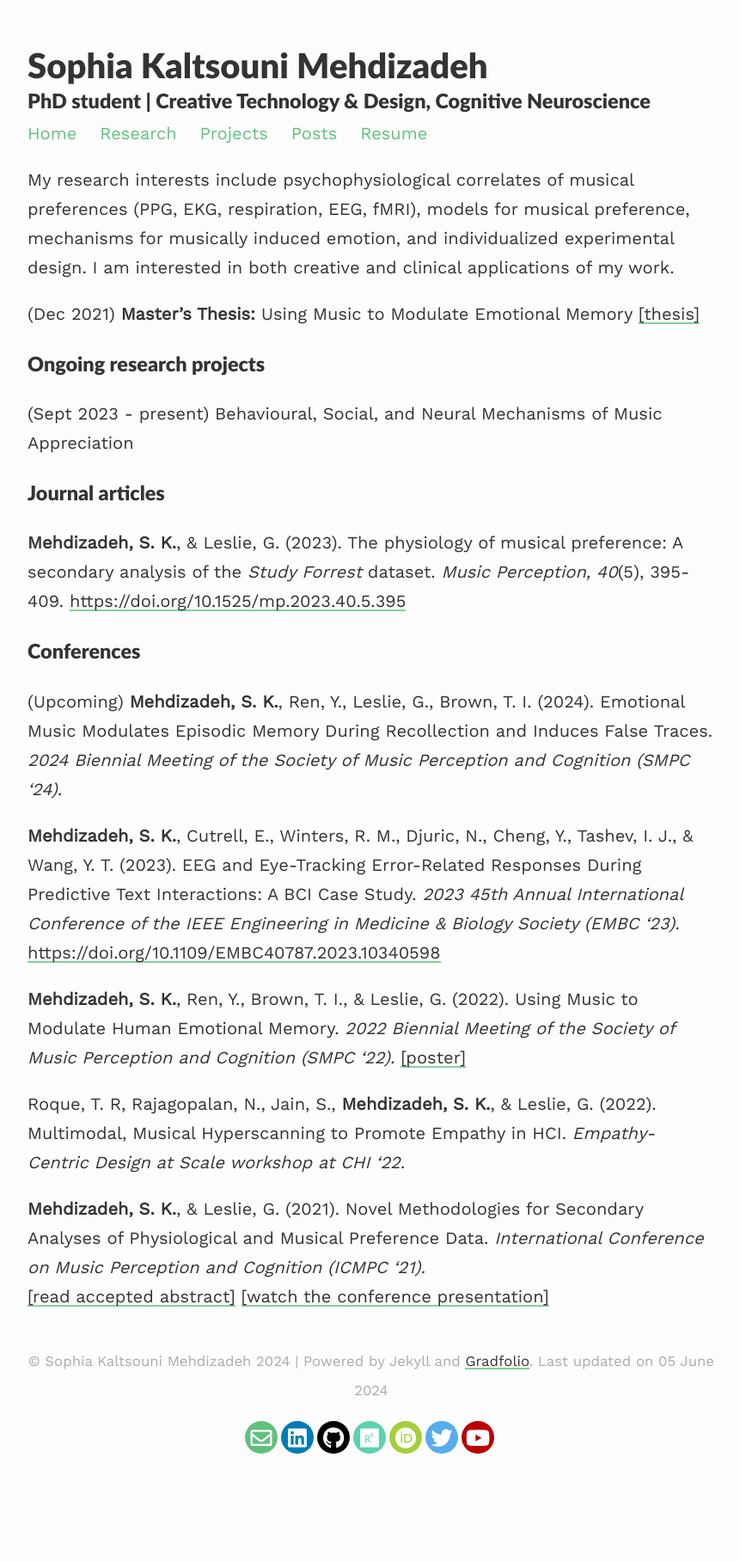
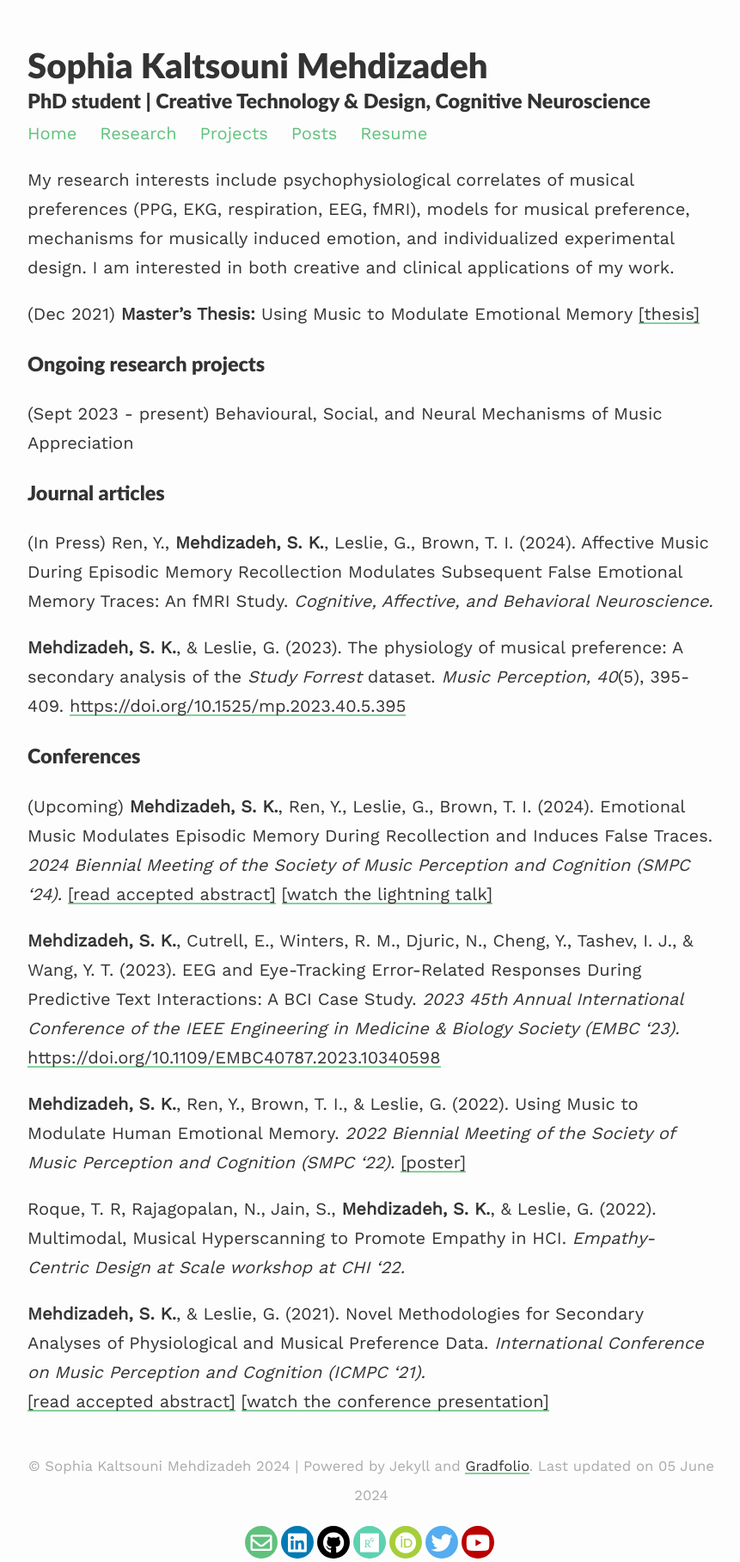
Before and after one commit to smehdizadeh/smehdizadeh.github.io, a Jekyll site: the page built from _pages/research.md, in a window 1280 px wide. Shown: the whole page at 86% size, without its empty margins (208-1069 px from the left). Built offline with Jekyll 4.4.1, drawn with Linux system fonts in a browser that asks for light colours; nearby versions of some CDN libraries; before the commit the page ends 1695 px from its top, so only the background shows below that.

Commit message:
Update research.md

```diff
--- a/_pages/research.md
+++ b/_pages/research.md
@@ -15,11 +15,13 @@ My research interests include psychophysiological correlates of musical preferen
 
 ### Journal articles ###
 
+(In Press) Ren, Y., **Mehdizadeh, S. K.**, Leslie, G., Brown, T. I. (2024). Affective Music During Episodic Memory Recollection Modulates Subsequent False Emotional Memory Traces: An fMRI Study. *Cognitive, Affective, and Behavioral Neuroscience.*
+
 **Mehdizadeh, S. K.**, & Leslie, G. (2023). The physiology of musical preference: A secondary analysis of the *Study Forrest* dataset. *Music Perception, 40*(5), 395-409. [https://doi.org/10.1525/mp.2023.40.5.395](https://doi.org/10.1525/mp.2023.40.5.395)
 
 ### Conferences ###
 
-(Upcoming) **Mehdizadeh, S. K.**, Ren, Y., Leslie, G., Brown, T. I. (2024). Emotional Music Modulates Episodic Memory During Recollection and Induces False Traces. *2024 Biennial Meeting of the Society of Music Perception and Cognition (SMPC '24).*
+(Upcoming) **Mehdizadeh, S. K.**, Ren, Y., Leslie, G., Brown, T. I. (2024). Emotional Music Modulates Episodic Memory During Recollection and Induces False Traces. *2024 Biennial Meeting of the Society of Music Perception and Cognition (SMPC '24).* [[read accepted abstract]](/assets/files/SMPC_2024.pdf) [[watch the lightning talk]](https://youtu.be/qJVlJ7tmzHg)
 
 **Mehdizadeh, S. K.**, Cutrell, E., Winters, R. M., Djuric, N., Cheng, Y., Tashev, I. J., & Wang, Y. T. (2023). EEG and Eye-Tracking Error-Related Responses During Predictive Text Interactions: A BCI Case Study. *2023 45th Annual International Conference of the IEEE Engineering in Medicine & Biology Society (EMBC '23).* [https://doi.org/10.1109/EMBC40787.2023.10340598](https://doi.org/10.1109/EMBC40787.2023.10340598)
 
```
